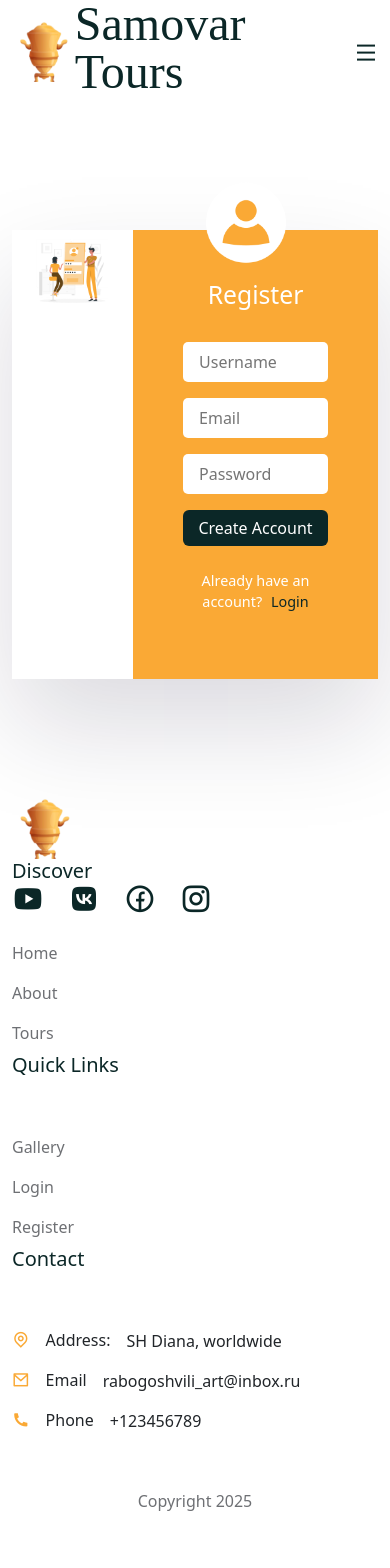
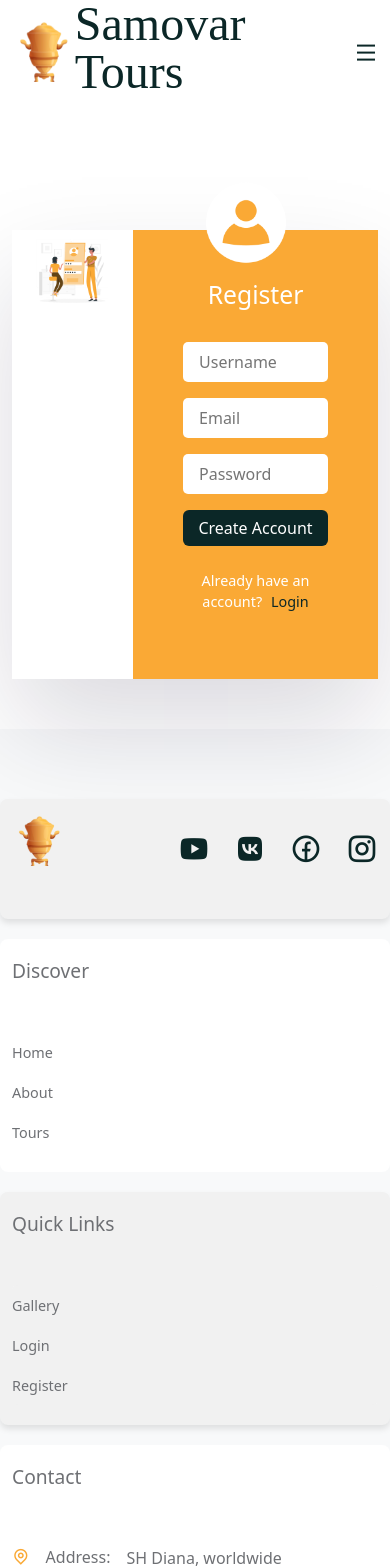
Before and after one commit to Artem-1983/samovar-tour, a React (Create React App) app in the folder frontend/: page /register in a window 390 px wide. Shown: the top 1568 px of the page. Built offline with nearby package versions, Linux system fonts and the light colour scheme; a web font is replaced by a local one.

Commit message:
footer re-designed

```diff
--- a/frontend/src/components/Footer/Footer.jsx
+++ b/frontend/src/components/Footer/Footer.jsx
@@ -3,7 +3,7 @@ import './footer.css'
 import { Container, Row, Col, ListGroup, ListGroupItem } from 'reactstrap'
 import { Link } from 'react-router-dom'
 import logo from '../../assets/images/logo.png'
-import { useInView } from 'react-intersection-observer'  // Import the hook
+import { useInView } from 'react-intersection-observer'
 
 const quick__links = [
     { path: '/home', display: 'Home' },
@@ -20,20 +20,18 @@ const quick__links2 = [
 const Footer = () => {
     const year = new Date().getFullYear()
 
-    // In-view hook for lazy loading the social icons
     const { ref, inView } = useInView({
-        triggerOnce: true,  // Lazy load when the element enters the viewport
-        threshold: 0.1,     // Trigger when 10% of the element is visible
+        triggerOnce: true,
+        threshold: 0.1,
     })
 
     return (
         <footer className="footer">
             <Container>
                 <Row>
-                    <Col lg="3">
+                    <Col lg="3" className="footer__column">
                         <div className="footer__logo">
                             <img src={logo} alt="Logo" />
-
                             <div ref={ref} className="social__links d-flex align-items-center gap-4">
                                 {inView && (
                                     <>
@@ -55,7 +53,7 @@ const Footer = () => {
                         </div>
                     </Col>
 
-                    <Col lg="3">
+                    <Col lg="3" className="footer__column">
                         <h5 className='footer__link-title'>Discover</h5>
                         <ListGroup className='footer__quick-links'>
                             {quick__links.map((item, index) => (
@@ -66,7 +64,7 @@ const Footer = () => {
                         </ListGroup>
                     </Col>
 
-                    <Col lg="3">
+                    <Col lg="3" className="footer__column">
                         <h5 className='footer__link-title'>Quick Links</h5>
                         <ListGroup className='footer__quick-links'>
                             {quick__links2.map((item, index) => (
@@ -77,7 +75,7 @@ const Footer = () => {
                         </ListGroup>
                     </Col>
 
-                    <Col lg="3">
+                    <Col lg="3" className="footer__column">
                         <h5 className='footer__link-title'>Contact</h5>
                         <ListGroup className='footer__quick-links'>
                             <ListGroupItem className='ps-0 border-0 d-flex align-items-center gap-3'>
@@ -89,14 +87,14 @@ const Footer = () => {
 
                             <ListGroupItem className='ps-0 border-0 d-flex align-items-center gap-3'>
                                 <h6 className='mb-0 d-flex align-items-center'>
-                                    <span><i className="ri-mail-line"></i></span> Email
+                                    <span><i className="ri-mail-line"></i></span> Email:
                                 </h6>
                                 <p className='mb-0'>rabogoshvili_art@inbox.ru</p>
                             </ListGroupItem>
 
                             <ListGroupItem className='ps-0 border-0 d-flex align-items-center gap-3'>
                                 <h6 className='mb-0 d-flex align-items-center'>
-                                    <span><i className="ri-phone-fill"></i></span> Phone
+                                    <span><i className="ri-phone-fill"></i></span> Phone:
                                 </h6>
                                 <p className='mb-0'>+123456789</p>
                             </ListGroupItem>
--- a/frontend/src/components/Footer/footer.css
+++ b/frontend/src/components/Footer/footer.css
@@ -1,11 +1,54 @@
 .footer {
     padding-top: 70px;
     padding-bottom: 30px;
+    background-color: #f8f9fa;
+    /* Light footer background */
 }
 
+/* Column Styling */
+.footer__column {
+    padding: 20px;
+    border-radius: 8px;
+    transition: all 0.3s ease;
+}
 
+/* Apply background and shadow to the whole column including title + content */
+.footer__column:nth-child(odd) {
+    background-color: #f1f1f1;
+    /* Light gray background for odd columns */
+    box-shadow: 0 4px 6px rgba(0, 0, 0, 0.1);
+    /* Light box shadow for odd columns */
+}
+
+.footer__column:nth-child(even) {
+    background-color: #ffffff;
+    /* White background for even columns */
+    box-shadow: none;
+    /* No box shadow for even columns */
+}
+
+/* Make sure the content inside the column also inherits the background */
+.footer__column .footer__link-title,
+.footer__column .footer__quick-links,
+.footer__column .footer__quick-links li {
+    background-color: inherit;
+    /* Inherit the background color from the parent column */
+    color: var(--text-color);
+    /* Ensure text color is readable */
+}
+
+/* Footer Logo */
 .footer__logo {
     height: 60px;
+    margin-bottom: 20px;
+    /* Increased bottom margin for better spacing */
+    display: flex;
+    flex-direction: column;
+    /* Stacked vertically on larger screens */
+    align-items: flex-start;
+
+
+    /* Align to the left by default */
 }
 
 .footer__logo img {
@@ -14,10 +57,11 @@
     margin-bottom: 1rem;
 }
 
- .footer__logo p {
-     color: var(--text-color);
+.social__links {
+    display: flex;
+    gap: 10px;
+    justify-content: flex-start;
 }
-
 
 .social__links span a {
     text-decoration: none;
@@ -25,11 +69,13 @@
     font-size: 2rem;
 }
 
+/* Footer Titles */
 .footer__link-title {
     color: var(--heading-color);
     margin-bottom: 1rem;
 }
 
+/* Footer Links */
 .footer__quick-links {
     margin-top: 50px;
 }
@@ -38,7 +84,6 @@
     text-decoration: none;
     color: var(--text-color);
     font-size: 1rem;
-
 }
 
 .footer__quick-links h6 span i {
@@ -47,7 +92,79 @@
     margin-right: 1rem;
 }
 
+.footer__quick-links p {
+    word-break: break-word;
+    overflow-wrap: break-word;
+    white-space: normal;
+    max-width: 100%;
+}
+
+/* Copyright Text */
 .copyright {
     color: var(--text-color);
     font-size: 1rem;
+    text-align: center;
+    padding: 15px 0;
 }
+
+/* Mobile Responsiveness */
+
+
+/* Logo and social media icons should be in one row and centered vertically on small screens */
+@media (max-width: 991px) {
+    .footer__logo {
+        flex-direction: row;
+        /* Align items horizontally */
+        justify-content: space-between;
+        /* Space out logo and social media icons */
+        align-items: center;
+        /* Vertically center them */
+
+    }
+
+
+}
+
+
+@media (max-width: 768px) {
+
+    /* Adjust logo size on small screens */
+    .footer__logo img {
+        height: 50px;
+    }
+
+    /* Stack the columns vertically with space between them */
+    .footer__column {
+        width: 100%;
+        margin-bottom: 20px;
+        /* Space between stacked columns */
+    }
+
+    .social__links {
+        gap: 15px;
+        /* Slightly larger gap for better spacing on mobile */
+    }
+
+    .footer__link-title {
+        font-size: 1.2rem;
+        /* Slightly larger titles for small screens */
+    }
+
+    .footer__quick-links li a {
+        font-size: 0.9rem;
+        /* Smaller font size for mobile */
+    }
+
+    .footer__contact-info p {
+        font-size: 0.9rem;
+        /* Adjust contact text size */
+    }
+
+    /* Greyish background and shadow for the copyright row on mobile */
+    .copyright {
+        background-color: #f1f1f1;
+        /* Greyish background */
+        box-shadow: 0 4px 6px rgba(0, 0, 0, 0.1);
+        /* Light box shadow */
+    }
+}
```
Lines whose indentation alone changed are shown as unchanged.
